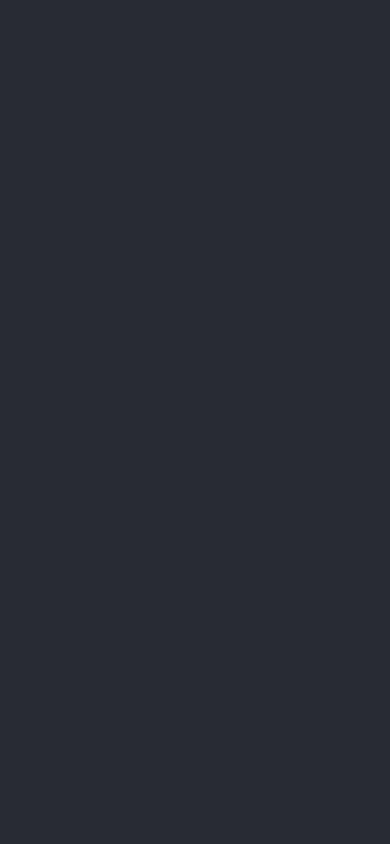
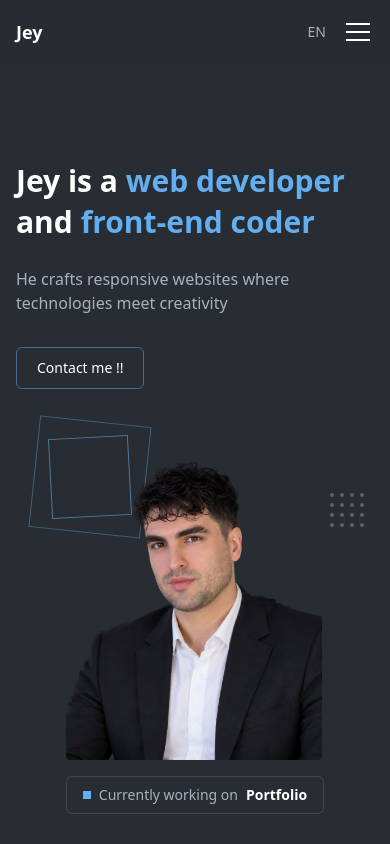
Before and after one commit to Siajey/myportfolio, a Next.js app: page / in a window 390 px wide. Built offline with nearby package versions, Linux system fonts and the light colour scheme.

Commit message:
feat: add header with responsive navbar and mobile menu

```diff
--- a/src/app/layout.tsx
+++ b/src/app/layout.tsx
@@ -1,5 +1,5 @@
 import type { Metadata } from 'next'
-//import Header from '@/components/layout/Header'
+import Header from '@/components/layout/Header'
 import { Fira_Code } from 'next/font/google'
 import './globals.css'
 
@@ -21,7 +21,7 @@ export default function RootLayout({
   return (
     <html lang='en'>
       <body className={`${firaCode.variable} antialiased`}>
-        {/* <Header /> */}
+        <Header />
         {children}
       </body>
     </html>
--- a/src/app/page.tsx
+++ b/src/app/page.tsx
@@ -1,9 +1,9 @@
-//import Hero from './_components/Hero'
+import Hero from './_components/Hero'
 
 export default function HomePage() {
   return (
     <main>
-      {/* <Hero /> */}
+      <Hero />
     </main>
   )
 }
```
